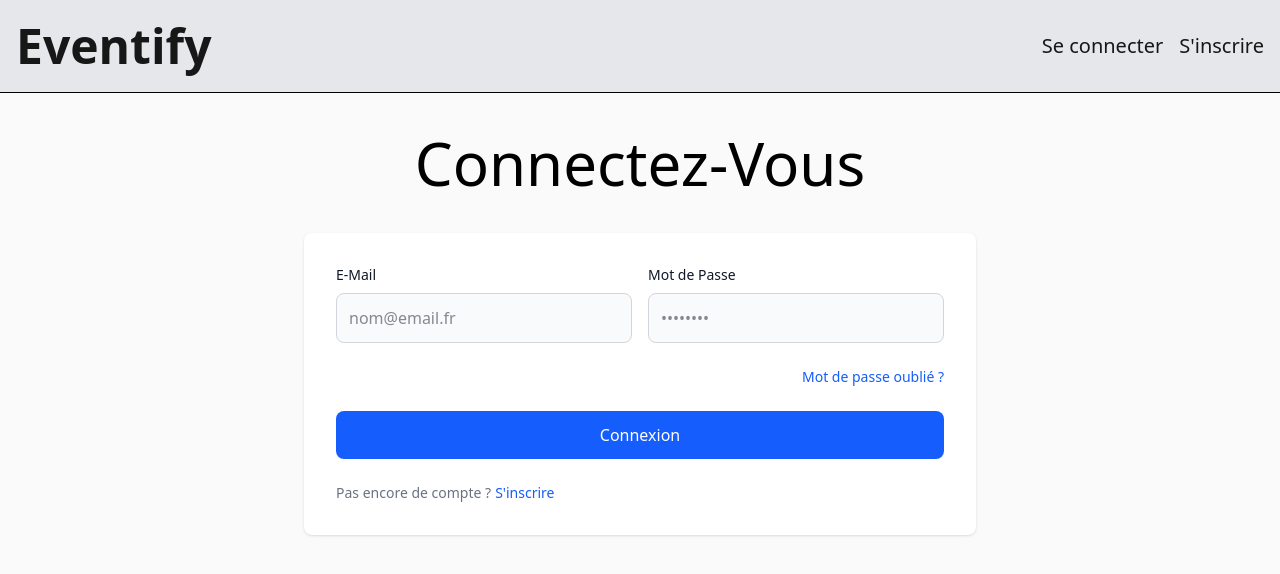
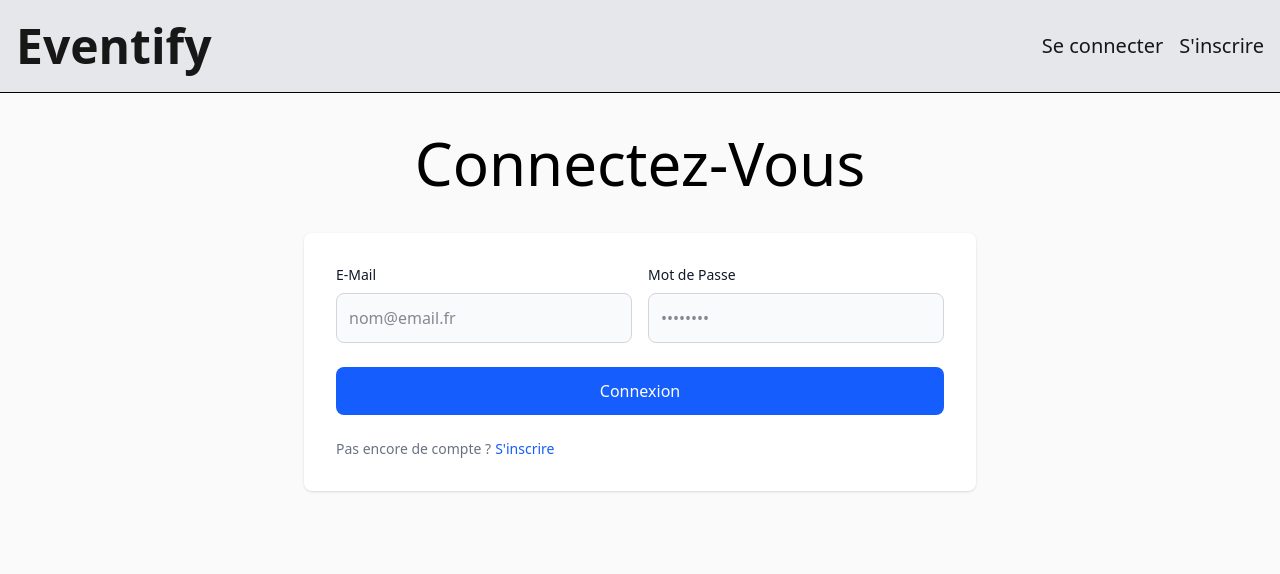
Before and after one commit to come-kouame/Eventify, a Next.js app in the folder frontend/: page /login in a window 1280 px wide. Shown: the top 574 px of the page. Built offline with nearby package versions, Linux system fonts and the light colour scheme.

Commit message:
Delete Mot de passe oublié

```diff
--- a/frontend/src/ui/forms/form-connexion.tsx
+++ b/frontend/src/ui/forms/form-connexion.tsx
@@ -80,12 +80,6 @@ export function FormConnexion() {
 
                     {error && <p className="text-sm text-red-600">{error}</p>}
 
-                    <div className="flex items-center justify-end">
-                        <a href="#" className="text-sm font-medium text-blue-600 hover:underline">
-                            Mot de passe oublié ?
-                        </a>
-                    </div>
-
                     <button
                         type="submit"
                         className="w-full bg-blue-600 hover:bg-blue-700 text-white font-medium rounded-lg px-5 py-3 text-center transition duration-200 focus:outline-none focus:ring-4 focus:ring-blue-300"
```
